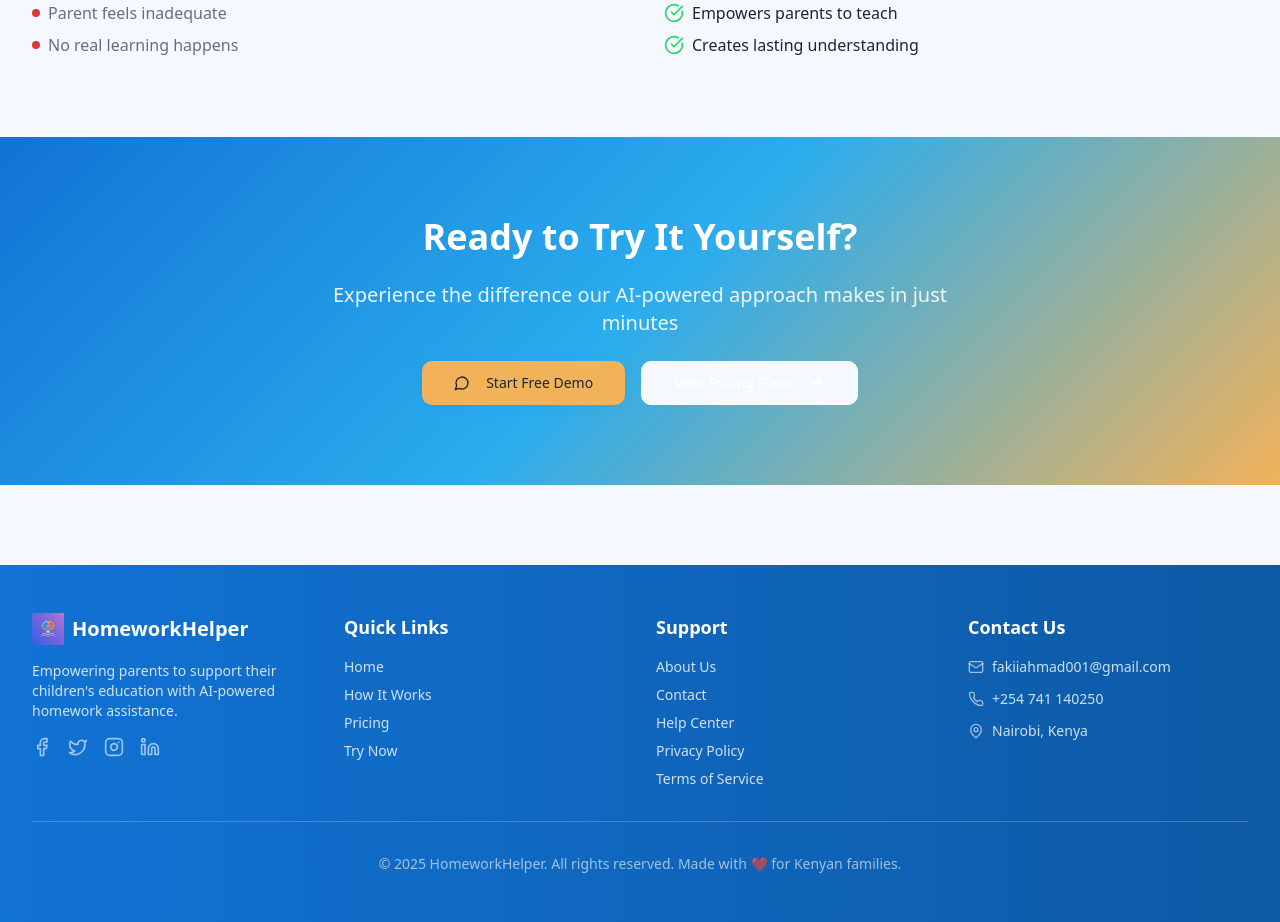
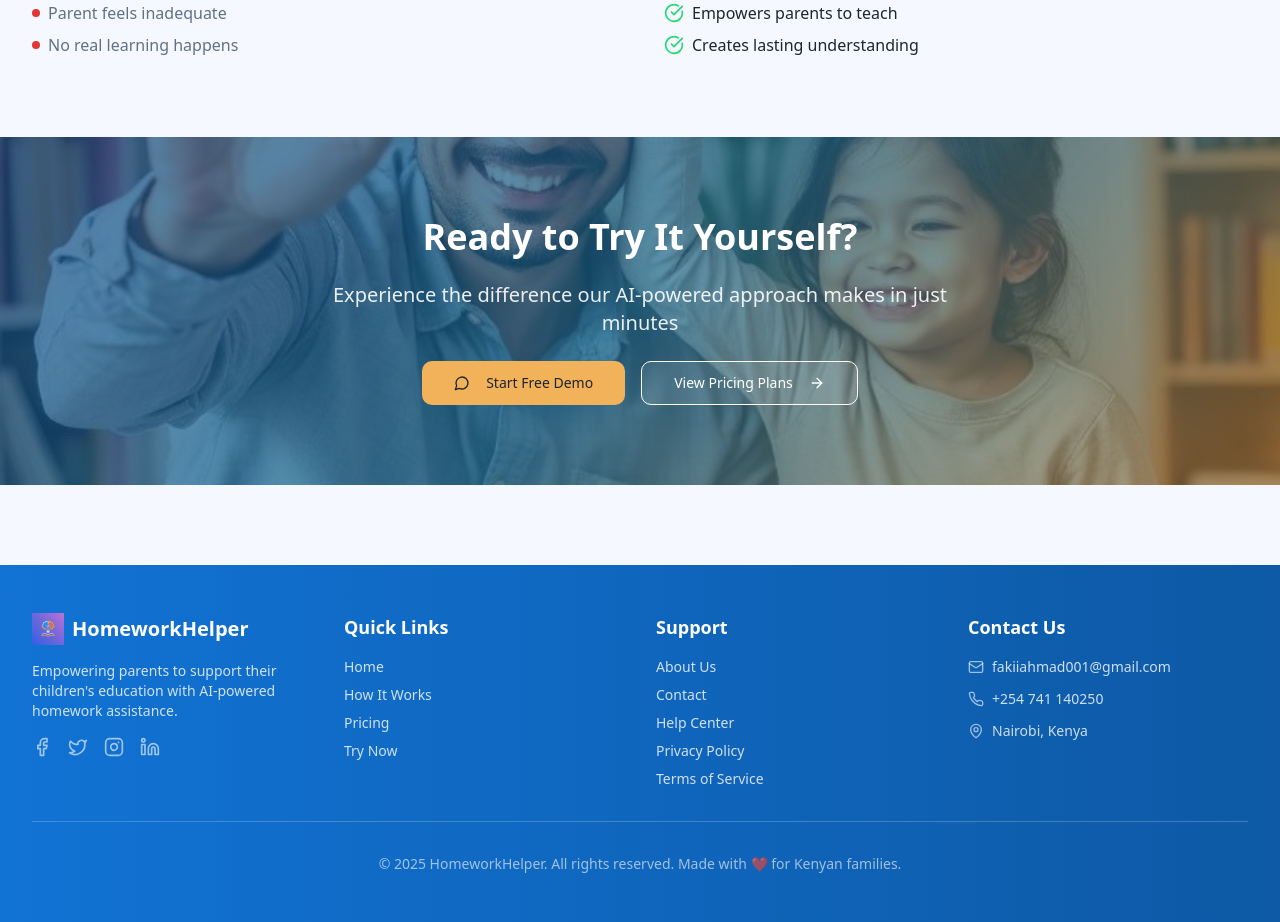
Before and after one commit to Faqih001/parent-assignment-helper, a React (Vite) app: page /how-it-works in a window 1280 px wide. Shown: the part 2960-3882 px from the top of the page. Built offline with nearby package versions, Linux system fonts and the light colour scheme; no server answers; what intasend-node would draw is missing.

Commit message:
feat: Enhance How It Works section with background image and update button styles for improved aesthetics

```diff
--- a/src/pages/About.tsx
+++ b/src/pages/About.tsx
@@ -309,7 +309,7 @@ export default function About() {
                 </Button>
               </Link>
               <Link to="/contact">
-                <Button variant="outline" size="lg" className="w-full sm:w-auto border-white text-white hover:bg-white hover:text-primary">
+                <Button variant="outline" size="lg" className="w-full sm:w-auto border-white bg-white/10 text-white hover:bg-white hover:text-primary transition-all duration-300">
                   Get in Touch
                   <ArrowRight className="ml-2 h-5 w-5" />
                 </Button>
--- a/src/pages/HowItWorks.tsx
+++ b/src/pages/HowItWorks.tsx
@@ -2,6 +2,7 @@ import { Camera, MessageCircle, BookOpen, Users, CheckCircle, ArrowRight } from
 import { Button } from "@/components/ui/button";
 import { Card, CardContent } from "@/components/ui/card";
 import { Link } from "react-router-dom";
+import celebration from "@/assets/celebration.jpg";
 
 export default function HowItWorks() {
   const steps = [
@@ -207,8 +208,13 @@ export default function HowItWorks() {
       </section>
 
       {/* CTA Section */}
-      <section className="py-20 bg-gradient-hero">
-        <div className="container mx-auto px-4 sm:px-6 lg:px-8 text-center">
+      <section className="py-20 bg-gradient-hero relative overflow-hidden">
+        <div className="absolute inset-0 bg-black/40"></div>
+        <div
+          className="absolute inset-0 bg-cover bg-center bg-fixed opacity-30"
+          style={{ backgroundImage: `url(${celebration})` }}
+        ></div>
+        <div className="container mx-auto px-4 sm:px-6 lg:px-8 text-center relative z-10">
           <div className="space-y-6 text-white">
             <h2 className="text-3xl lg:text-4xl font-bold">
               Ready to Try It Yourself?
@@ -224,7 +230,7 @@ export default function HowItWorks() {
                 </Button>
               </Link>
               <Link to="/pricing">
-                <Button variant="outline" size="lg" className="w-full sm:w-auto border-white text-white hover:bg-white hover:text-primary">
+                <Button variant="outline" size="lg" className="w-full sm:w-auto border-white bg-white/10 text-white hover:bg-white hover:text-primary transition-all duration-300">
                   View Pricing Plans
                   <ArrowRight className="ml-2 h-5 w-5" />
                 </Button>
```
